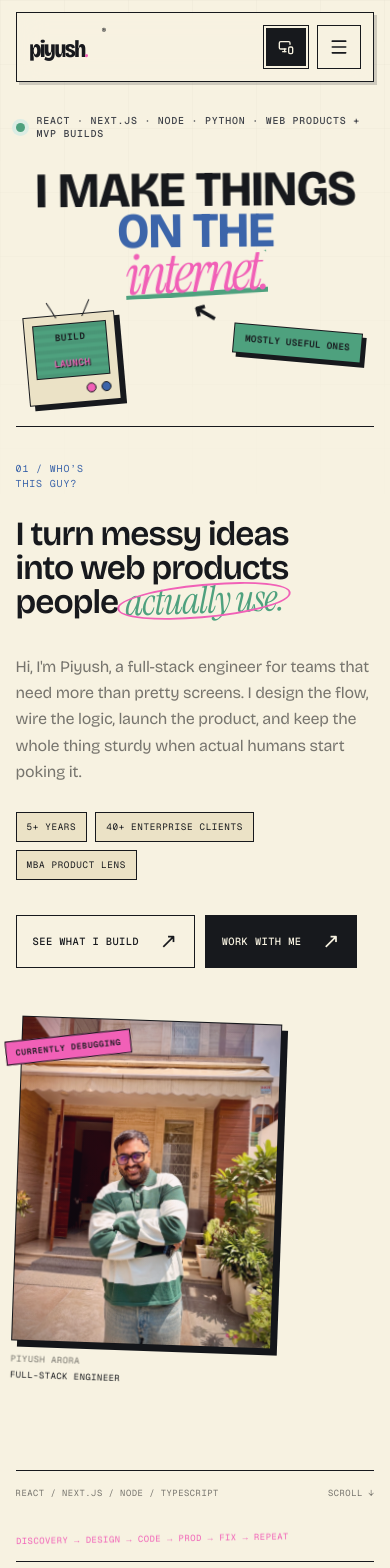
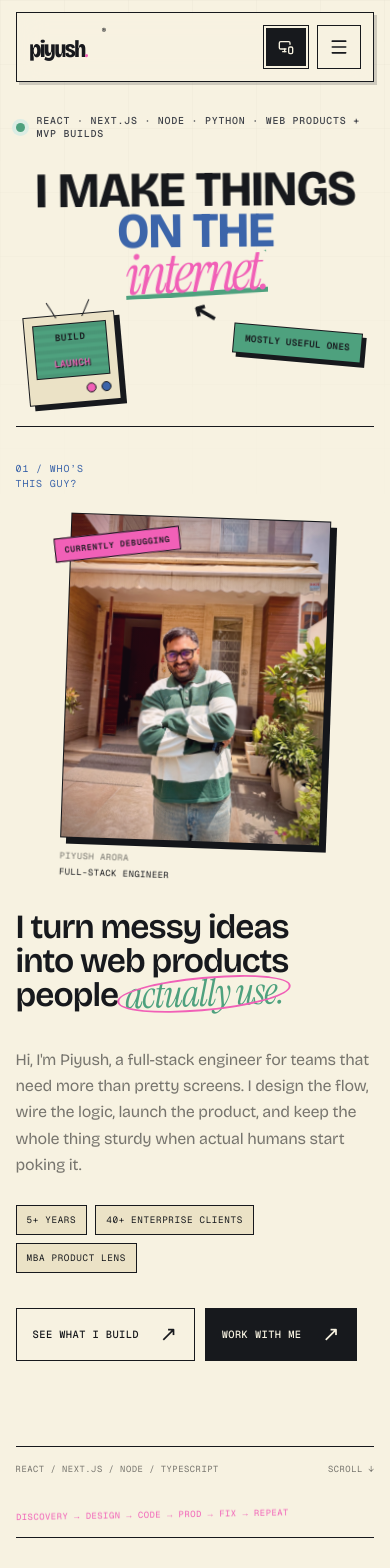
Before and after one commit to pysharora/personal-portfolio, a Next.js app: page / in a window 390 px wide. Shown: the top 1568 px of the page. Built offline with nearby package versions, Linux system fonts and the light colour scheme.

Commit message:
fix: photo and styling

```diff
--- a/app/responsive.css
+++ b/app/responsive.css
@@ -204,8 +204,10 @@
   }
 
   .portrait-card {
+    grid-row: 1;
+    justify-self: center;
     width: min(260px, 88%);
-    margin-top: 24px;
+    margin-top: 0;
   }
 
   .carousel-nav [data-slot="button"] {
```
